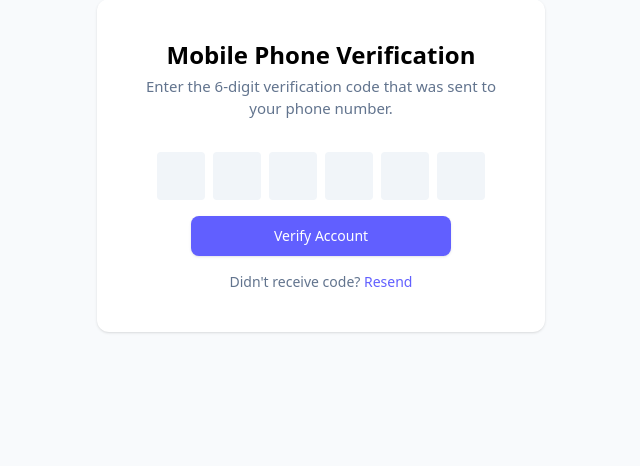
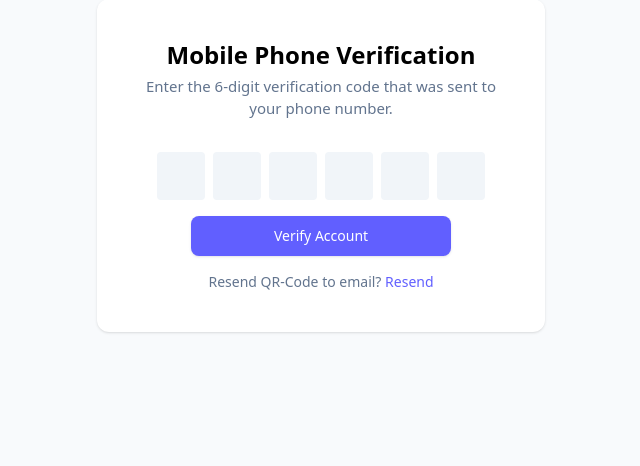
Before and after one commit to LeonR92/AuthService, a Flask app: page /users/mfa_input in a window 1280 px wide. Shown: the part 235-701 px from the top of the page, without its empty margins (319-959 px from the left). Run offline with Flask 3, Linux system fonts and the light colour scheme.

Commit message:
added OTP flow

```diff
--- a/blueprints/users/templates/users_otp_input.html
+++ b/blueprints/users/templates/users_otp_input.html
@@ -46,7 +46,7 @@
                     Account</button>
             </div>
         </form>
-        <div class="text-sm text-slate-500 mt-4">Didn't receive code? <a class="font-medium text-indigo-500 hover:text-indigo-600" href="#0">Resend</a></div>
+        <div class="text-sm text-slate-500 mt-4">Resend QR-Code to email? <a class="font-medium text-indigo-500 hover:text-indigo-600" href="{{url_for('users.show_qrcode', user_id = user_id)}}">Resend</a></div>
     </div>
     <script>
         document.addEventListener('DOMContentLoaded', () => {
--- a/blueprints/users/views.py
+++ b/blueprints/users/views.py
@@ -1,4 +1,4 @@
-from flask import Blueprint, abort, redirect, render_template, request, jsonify, url_for
+from flask import Blueprint, abort, redirect, render_template, request, jsonify, session, url_for
 from blueprints.users.credentials_repository import CredentialsRepository
 from blueprints.users.crendentials_service import CredentialsService
 from blueprints.users.mfa_repository import MFARepository
@@ -82,4 +82,5 @@ def show_qrcode(user_id: int):
 
 @users.route("/mfa_input")
 def mfa_input():
-    return render_template("users_otp_input.html")
+    user_id = session.get("user_id")
+    return render_template("users_otp_input.html", user_id = user_id)
```
